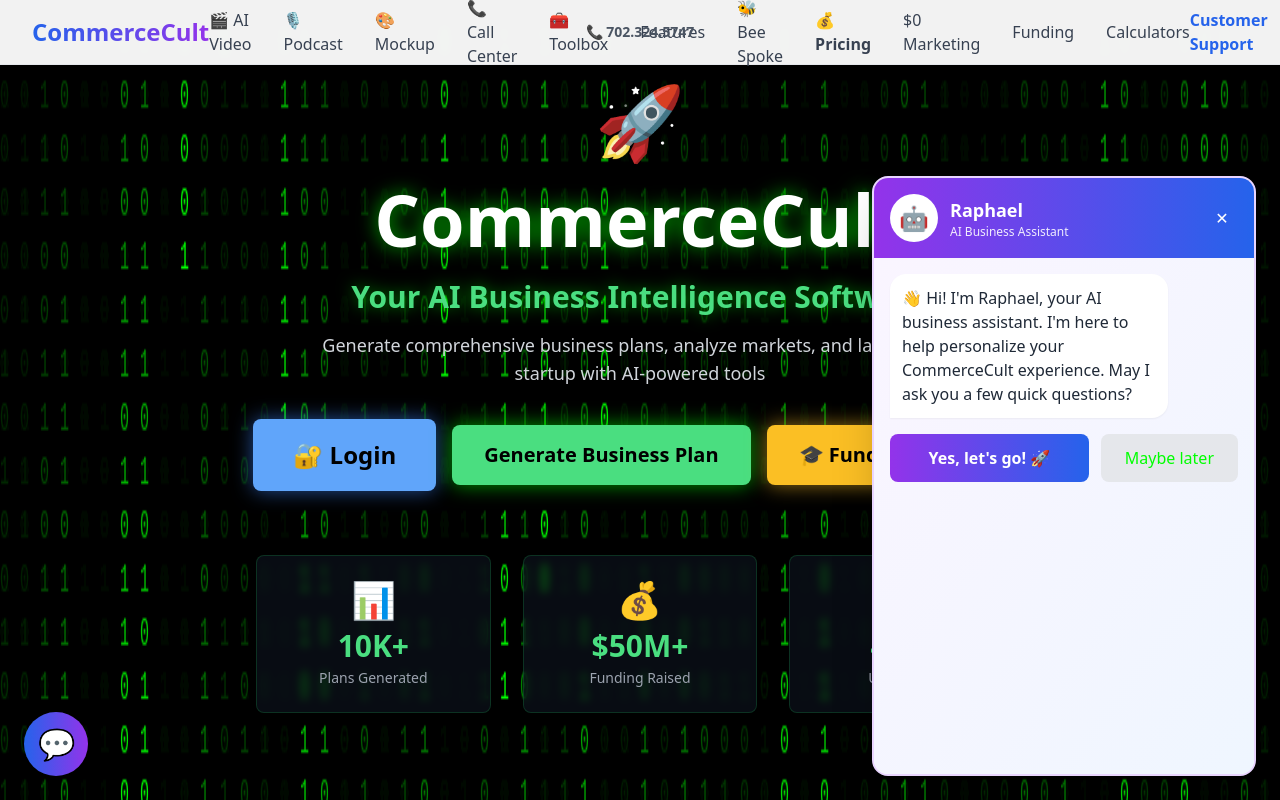
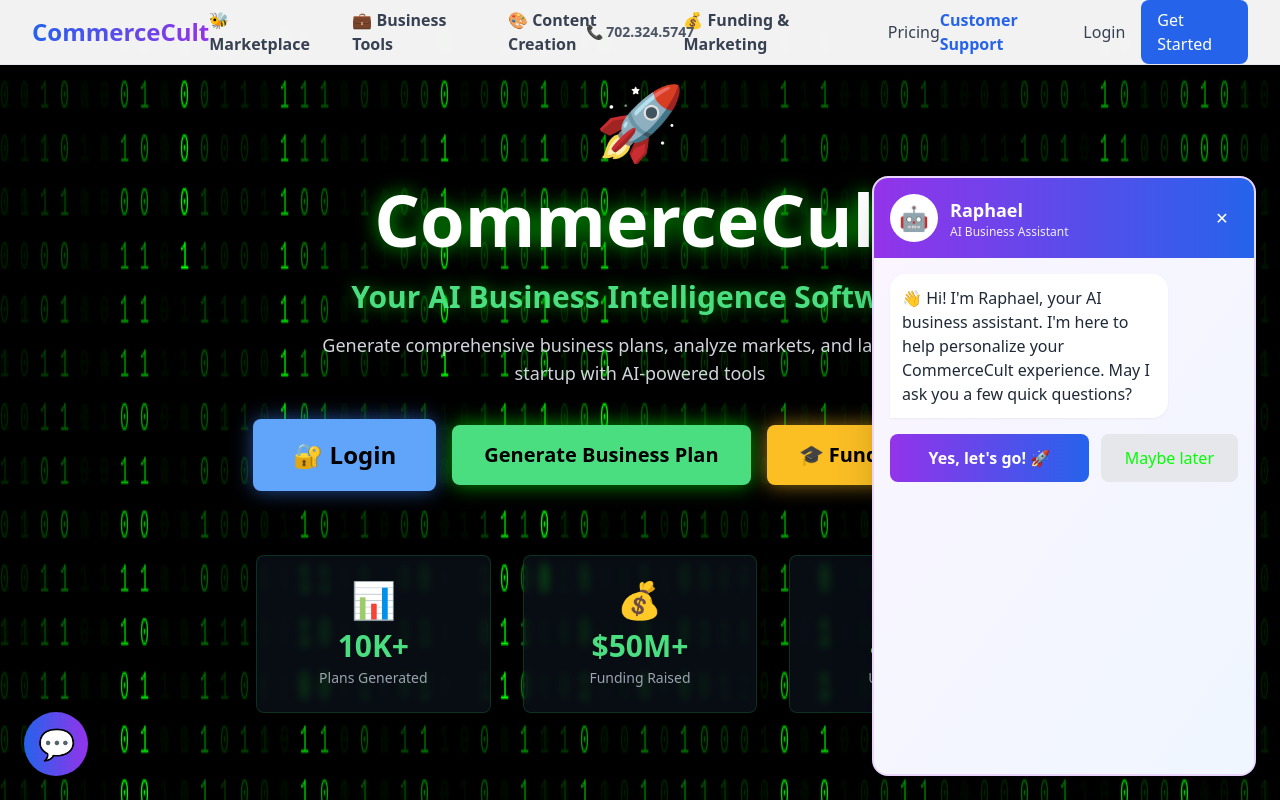
Before and after one commit to TheKustomCollective/commerce2, a Next.js app in the folder CommerceCult_app_v2-1/frontend/: page / in a window 1280 px wide. Built offline with nearby package versions, Linux system fonts and the light colour scheme.

Commit message:
Simplify navigation: Marketplace, Business Tools, Content Creation, Funding & Marketing

```diff
--- a/CommerceCult_app_v2-1/frontend/app/components/Navigation.tsx
+++ b/CommerceCult_app_v2-1/frontend/app/components/Navigation.tsx
@@ -16,38 +16,20 @@
           </div>
 
           <div className="hidden md:flex items-center space-x-8">
-            <Link href="/video-generator" className="text-gray-700 hover:text-blue-600 transition">
-              🎬 AI Video
+            <Link href="/marketplace" className="text-gray-700 hover:text-amber-600 transition font-semibold">
+              🐝 Marketplace
             </Link>
-            <Link href="/podcast-generator" className="text-gray-700 hover:text-purple-600 transition">
-              🎙️ Podcast
+            <Link href="/generate" className="text-gray-700 hover:text-blue-600 transition font-semibold">
+              💼 Business Tools
             </Link>
-            <Link href="/mockup" className="text-gray-700 hover:text-purple-600 transition">
-              🎨 Mockup
+            <Link href="/video-generator" className="text-gray-700 hover:text-purple-600 transition font-semibold">
+              🎨 Content Creation
             </Link>
-            <Link href="/call-center" className="text-gray-700 hover:text-blue-600 transition">
-              📞 Call Center
+            <Link href="/fundmystartup" className="text-gray-700 hover:text-green-600 transition font-semibold">
+              💰 Funding & Marketing
             </Link>
-            <Link href="/toolbox" className="text-gray-700 hover:text-indigo-600 transition">
-              🧰 Toolbox
-            </Link>
-            <Link href="/features" className="text-gray-700 hover:text-blue-600 transition">
-              Features
-            </Link>
-            <Link href="/marketplace" className="text-gray-700 hover:text-amber-600 transition">
-              🐝 Bee Spoke
-            </Link>
-            <Link href="/pricing" className="text-gray-700 hover:text-green-600 transition font-semibold">
-              💰 Pricing
-            </Link>
-            <Link href="/marketing" className="text-gray-700 hover:text-blue-600 transition">
-              $0 Marketing
-            </Link>
-            <Link href="/fundmystartup" className="text-gray-700 hover:text-blue-600 transition">
-              Funding
-            </Link>
-            <Link href="/calculators" className="text-gray-700 hover:text-blue-600 transition">
-              Calculators
+            <Link href="/pricing" className="text-gray-700 hover:text-blue-600 transition">
+              Pricing
             </Link>
           </div>
 
```
